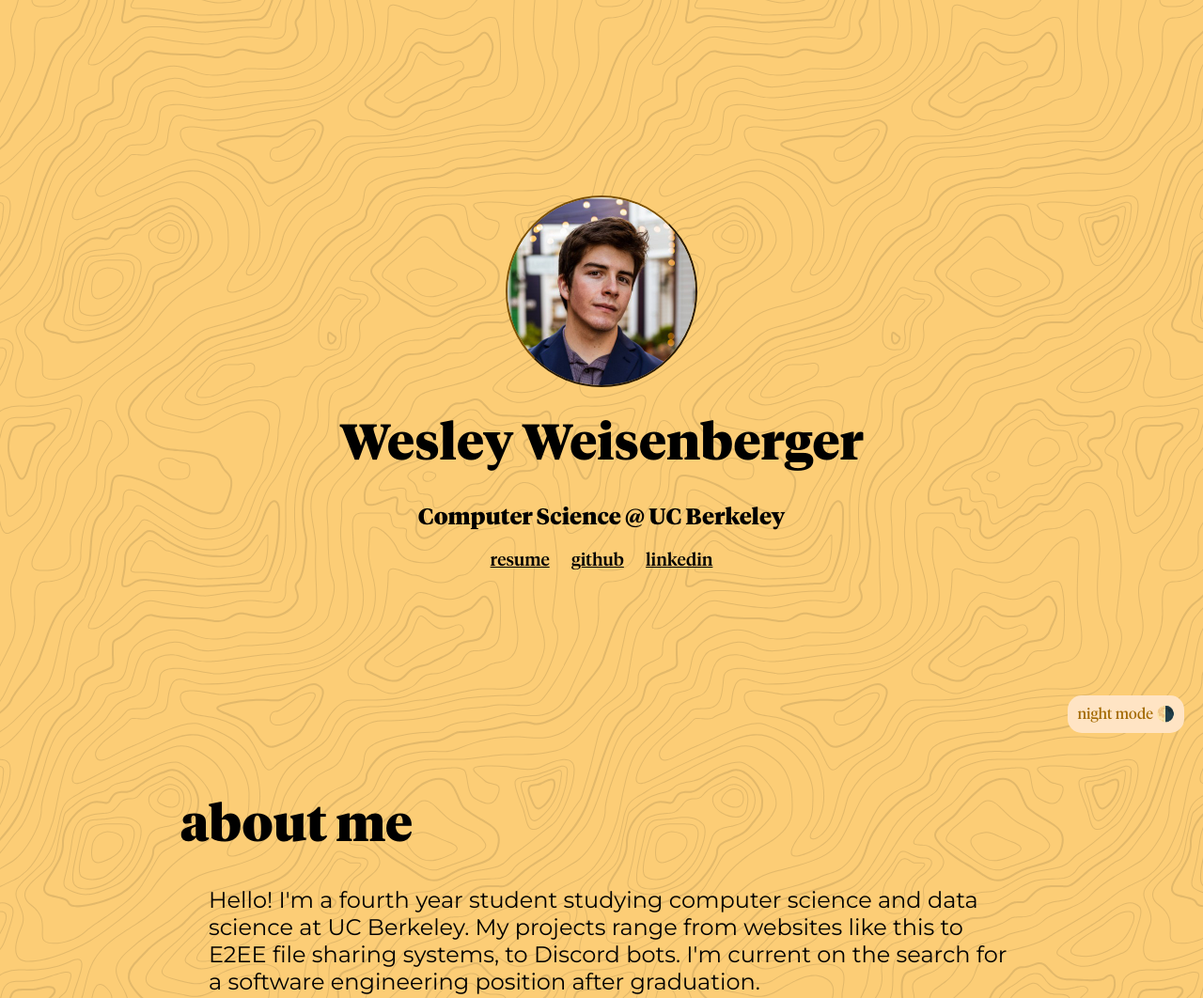
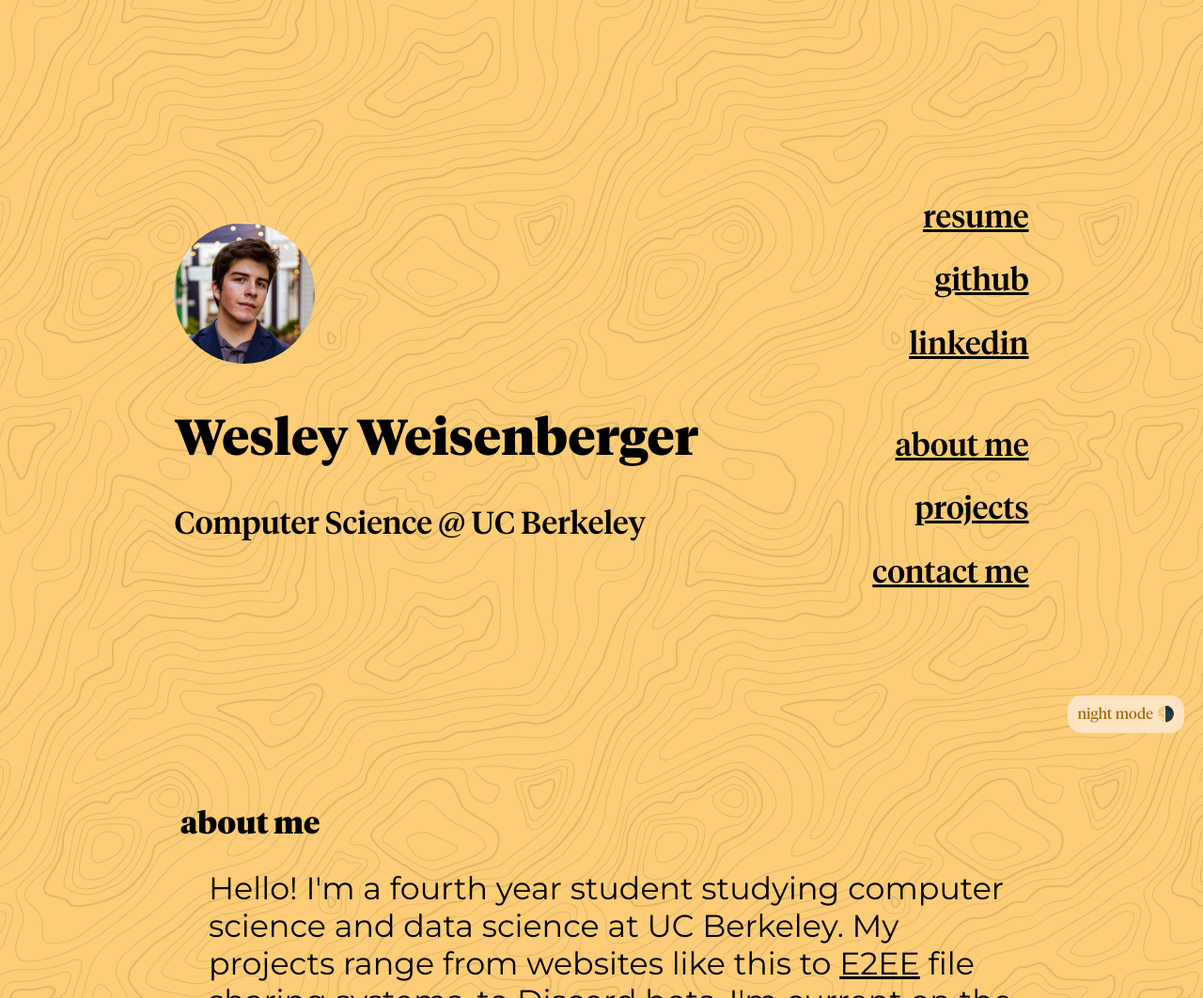
Before and after one commit to wesleynw/fullstackdecal-proj1, a plain HTML site: page index.html in a window 1280 px wide. Shown: the top 1062 px of the page at 94% size. Drawn offline with Linux system fonts and the light colour scheme.

Commit message:
big edits

```diff
--- a/index.html
+++ b/index.html
@@ -1,89 +1,144 @@
 <!DOCTYPE html>
 <html lang="en">
-
   <head>
     <link rel="stylesheet" href="./styles.css" />
-    <meta charset="UTF-8">
-    <meta name="viewport" content="width=device-width, initial-scale=1.0">
+    <meta charset="UTF-8" />
+    <meta name="viewport" content="width=device-width, initial-scale=1.0" />
     <title>Wesley Weisenberger</title>
 
-    <link rel="preconnect" href="https://fonts.googleapis.com">
-    <link rel="preconnect" href="https://fonts.gstatic.com" crossorigin>
-    <link href="https://fonts.googleapis.com/css2?family=Montserrat&display=swap" rel="stylesheet">
-
+    <link rel="preconnect" href="https://fonts.googleapis.com" />
+    <link rel="preconnect" href="https://fonts.gstatic.com" crossorigin />
+    <link
+      href="https://fonts.googleapis.com/css2?family=Montserrat&display=swap"
+      rel="stylesheet"
+    />
   </head>
 
   <body>
     <!-- visitor counter: {{views}} -->
+    <div id="night-mode-container">
+      <a id="night-mode-button">night mode 🌗</a>
+    </div>
 
     <div id="greyscreen"></div>
 
     <div id="landing">
-        <div id="night-mode-container">
-            <a id="night-mode-button">night mode 🌗</a>
+      <div class="vertical-fb">
+        <img src="./pfp.jpg" id="pfp" />
+
+        <div id="name-placeholder"></div>
+
+        <div id="name-box">
+          <a href="#landing" id="name">
+            <h1 id="name-text">Wesley Weisenberger</h1>
+          </a>
         </div>
 
-        <div id="landing-top-padding"></div>
+        <h2 id="frontpage-subtitle">Computer Science @ UC Berkeley</h2>
+      </div>
 
-        <img src="./pfp.jpg" id="pfp" />
+      <div class="vertical-fb" style="text-align: right">
+        <h2>
+          <a
+            href="./Wesley_Weisenberger_resume.pdf"
+            target="_blank"
+            rel="noopener noreferrer"
+            class="external-link"
+          >
+            resume
+          </a>
+          <img src="./arrow-up.svg" class="arrow" />
+        </h2>
+        <h2>
+          <a
+            href="https://github.com/wesleynw/"
+            target="_blank"
+            rel="noopener noreferrer"
+            class="external-link"
+            >github</a
+          >
+          <img src="./arrow-up.svg" class="arrow" />
+        </h2>
+        <h2>
+          <a
+            href="https://www.linkedin.com/in/wesleynw/"
+            target="_blank"
+            rel="noopener noreferrer"
+            class="external-link"
+            >linkedin</a
+          >
+          <img src="./arrow-up.svg" class="arrow" />
+        </h2>
 
+        <div style="height: 40px"></div>
 
-        <div id="name-placeholder"></div>
-        <div id="name-box"><a href="#landing" id="name">
-                <h1 id="name-text">Wesley Weisenberger</h1>
-            </a></div>
-        <h2 id="frontpage-subtitle">Computer Science @ UC Berkeley</h2>
+        <h2>
+          <a href="#about-me" class="internal-link">about me</a>
+          <img src="./arrow-down.svg" class="arrow" />
+        </h2>
+        <h2>
+          <a href="#projects" class="internal-link">projects</a>
+          <img src="./arrow-down.svg" class="arrow" />
+        </h2>
+        <h2>
+          <a href="contact-me" class="internal-link">contact me</a>
+          <img src="./arrow-down.svg" class="arrow" />
+        </h2>
+      </div>
 
-        <div id="picker">
+      <!-- <div id="picker">
             <a href="./Wesley_Weisenberger_resume.pdf" target="_blank" rel="noopener noreferrer">resume</a>
             <a href="https://github.com/wesleynw/" target="_blank" rel="noopener noreferrer">github</a>
             <a href="https://www.linkedin.com/in/wesleynw/" target="_blank" rel="noopener noreferrer">linkedin</a>
-        </div>
-
+        </div> -->
     </div>
 
     <div class="content-container">
-        <h1>about me</h1>
+      <h1 id="about-me">about me</h1>
       <h2 class="project-description">
-            Hello! I'm a fourth year student studying computer science and data science at UC Berkeley. My
-            projects range from websites like this to <a href="https://en.wikipedia.org/wiki/End-to-end_encryption"
-                target="_blank" rel="noopener noreferrer">E2EE</a> file sharing systems, to Discord bots. I'm current on
-            the search for a software engineering position after graduation.
+        Hello! I'm a fourth year student studying computer science and data
+        science at UC Berkeley. My projects range from websites like this to
+        <a
+          href="https://en.wikipedia.org/wiki/End-to-end_encryption"
+          target="_blank"
+          rel="noopener noreferrer"
+          >E2EE</a
+        >
+        file sharing systems, to Discord bots. I'm current on the search for a
+        software engineering position after graduation.
       </h2>
     </div>
 
     <div class="content-container">
-        <h1>projects</h1>
+      <h1 id="projects">projects</h1>
       <h2 style="margin-left: auto">End To End Encrypted File System</h2>
 
       <div class="project">
         <!-- <div class="project-picture" style="height: 30vw;top: 0px; left: 0px;"></div> -->
-            <img id="e2ee-img" class=project-picture src="./b.png" />
+        <img id="e2ee-img" class="project-picture" src="./b.png" />
         <h2 class="content project-description">
-                Lorem ipsum dolor sit amet, consectetur adipiscing elit, sed do eiusmod tempor incididunt ut labore et
-                dolore magna aliqua. Ut enim ad minim veniam, quis nostrud exercitation ullamco laboris nisi ut aliquip
-                ex
-                ea commodo consequat. Duis aute irure dolor in reprehenderit in voluptate velit esse cillum dolore eu
-                fugiat
-                nulla pariatur. Excepteur sint occaecat cupidatat non proident, sunt in culpa qui officia deserunt
-                mollit
-                anim id est laborum.
+          Lorem ipsum dolor sit amet, consectetur adipiscing elit, sed do
+          eiusmod tempor incididunt ut labore et dolore magna aliqua. Ut enim ad
+          minim veniam, quis nostrud exercitation ullamco laboris nisi ut
+          aliquip ex ea commodo consequat. Duis aute irure dolor in
+          reprehenderit in voluptate velit esse cillum dolore eu fugiat nulla
+          pariatur. Excepteur sint occaecat cupidatat non proident, sunt in
+          culpa qui officia deserunt mollit anim id est laborum.
         </h2>
       </div>
     </div>
     <div class="content-container">
       <h2 class="content">
-            Lorem ipsum dolor sit amet, consectetur adipiscing elit, sed do eiusmod tempor incididunt ut labore et
-            dolore magna aliqua. Ut enim ad minim veniam, quis nostrud exercitation ullamco laboris nisi ut aliquip ex
-            ea commodo consequat. Duis aute irure dolor in reprehenderit in voluptate velit esse cillum dolore eu fugiat
-            nulla pariatur. Excepteur sint occaecat cupidatat non proident, sunt in culpa qui officia deserunt mollit
-            anim id est laborum.
+        Lorem ipsum dolor sit amet, consectetur adipiscing elit, sed do eiusmod
+        tempor incididunt ut labore et dolore magna aliqua. Ut enim ad minim
+        veniam, quis nostrud exercitation ullamco laboris nisi ut aliquip ex ea
+        commodo consequat. Duis aute irure dolor in reprehenderit in voluptate
+        velit esse cillum dolore eu fugiat nulla pariatur. Excepteur sint
+        occaecat cupidatat non proident, sunt in culpa qui officia deserunt
+        mollit anim id est laborum.
       </h2>
     </div>
-    <div class="content">
-
-    </div>
+    <div class="content"></div>
   </body>
   <script src="./scripts.js"></script>
-
 </html>
--- a/scripts.js
+++ b/scripts.js
@@ -8,30 +8,30 @@ document.querySelectorAll('a[href^="#"]').forEach((anchor) => {
   });
 });
 
-let nameElem = document.getElementById("name-box");
+// let nameElem = document.getElementById("name-box");
 
-function updateHeader() {
-  let topOfSubtitle = document.getElementById("name-placeholder").offsetTop;
+// function updateHeader() {
+//   let topOfSubtitle = document.getElementById("name-placeholder").offsetTop;
 
-  scrollpos = window.scrollY;
-  let className = "";
-  nameElem.classList.remove("fixed");
-  nameElem.classList.remove("header-bg-night");
-  nameElem.classList.remove("header-bg");
+//   scrollpos = window.scrollY;
+//   let className = "";
+//   nameElem.classList.remove("fixed");
+//   nameElem.classList.remove("header-bg-night");
+//   nameElem.classList.remove("header-bg");
 
-  if (nightModeActivated == true) {
-    className = "header-bg-night";
-  } else {
-    className = "header-bg";
-  }
+//   if (nightModeActivated == true) {
+//     className = "header-bg-night";
+//   } else {
+//     className = "header-bg";
+//   }
 
-  if (scrollpos >= topOfSubtitle) {
-    nameElem.classList.add(className);
-    nameElem.classList.add("fixed");
-  }
-}
+//   if (scrollpos >= topOfSubtitle) {
+//     nameElem.classList.add(className);
+//     nameElem.classList.add("fixed");
+//   }
+// }
 
-window.addEventListener("scroll", updateHeader);
+// window.addEventListener("scroll", updateHeader);
 
 let nightModeActivated = false;
 
@@ -56,7 +56,7 @@ function nightModeToggle() {
 
     nightModeActivated = false;
   }
-  updateHeader();
+  // updateHeader();
 }
 
 let activatePic = "";
--- a/styles.css
+++ b/styles.css
@@ -20,26 +20,14 @@
 }
 
 body {
-    /* background-color: rgb(253, 206, 120); */
     background-color: #fccd76;
     background-image: url("./topography.svg");
-    /* background-image: url(./a.jpg); */
-    /* background-image: url(./VHS\ Thumbnail.jpg); */
-    /* background-size: contain; */
-    /* fill-opacity: 40%; */
-    /* fill: #fbecd0; */
-    /* opacity: 0.5; */
-    /* background-color: rgb(240, 235, 210); */
     display: flex;
     flex-direction: column;
     align-items: center;
-    /* text-align: center; */
     justify-content: center;
-
     font-family: "Tiempos Headline";
-
     transition: all 0.15s;
-    /* color: rgb(229, 158, 109); */
 }
 
 #greyscreen {
@@ -76,43 +64,69 @@ body {
 }
 
 #landing {
-    /* position: absolute; */
     height: 100vh;
+    width: 100vw;
     overflow-y: visible;
     display: flex;
+    flex-direction: row;
+    justify-content: space-evenly;
+    align-items: center;
+}
+
+.vertical-fb {
+    display: flex;
     flex-direction: column;
-    justify-content: center;
-    align-items: center;
+}
+
+.vertical-fb h2 {
+    margin-bottom: 0px;
+}
+
+.external-link:hover {
+    transform: translateX(5px);
+}
+
+.internal-link:hover {
+    transform: translateX(-5px);
+}
+
+.vertical-fb a:hover~.arrow {
+    opacity: 1;
+}
+
+.vertical-fb a {
+    display: inline-block;
+    transition: transform 0.2s;
+}
+
+.arrow {
+    position: absolute;
+    opacity: 0;
+    width: 30px;
+    transition: opacity 0.25s;
 }
 
 #pfp {
     border-radius: 50%;
-    width: 200px;
+    width: 150px;
     transition: transform .1s ease-in-out;
     margin-bottom: 20px;
-    border-color: #7b5000;
-    border-width: 2px;
-    border-style: outset;
+    /* border-color: #7b5000; */
+    /* border-width: 2px;
+    border-style: outset; */
 }
 
 #pfp:hover {
     transform: rotate(3deg) scale(1.05);
-
 }
 
 #name-text:hover {
     text-decoration: underline;
 }
 
-a {
-    color: inherit;
-    text-decoration: none;
-    transition: text-decoration 0.1s;
-    cursor: pointer;
-}
-
-h1 {
+.vertical-fb h1 {
     font-size: 40pt;
+    padding-top: 20px;
     margin-top: 10px;
     margin-bottom: 10px;
     transition: color, 0.3s;
@@ -121,22 +135,34 @@ h1 {
     display: inline-block;
 }
 
-#picker a {
+h2 {
+    font-size: 25pt;
+    font-weight: 500;
+}
+
+/* #picker a {
     font-family: "Tiempos Headline";
     font-size: 14pt;
     font-weight: 500;
     padding: 10px;
     transition: color, 0.3s;
     text-decoration: underline;
+} */
+
+a {
+    color: inherit;
+    text-decoration: underline;
+    transition: text-decoration 1s;
+    cursor: pointer;
 }
 
-a:hover {
-    text-decoration: underline;
+h2:hover {
+    /* text-decoration: underline; */
 }
 
 #name-box {
     top: 0px;
-    position: sticky;
+    /* position: sticky; */
     transition: background-color 0.15s;
     text-align: center;
 }
@@ -199,12 +225,12 @@ a:hover {
     transition: all 0.25s;
 }
 
-.project-picture:hover {
-    /* border-color: azure;
+/* .project-picture:hover {
+    border-color: azure;
     border-style: inset;
-    border-radius: 5px; */
-    /* transform: scale(1.025); */
-}
+    border-radius: 5px;
+    transform: scale(1.025);
+} */
 
 .project-picture-zoomed {
     /* display: block; */
@@ -223,10 +249,19 @@ a:hover {
 }
 
 
+@media screen and (max-width: 600px) {
+    .vertical-fb {
+        align-items: center;
+    }
 
+    #landing {
+        flex-direction: column;
+    }
 
+    #pfp {
+        width: 200px;
+    }
 
-@media screen and (max-width: 600px) {
     h1 {
         font-size: 25pt;
     }
```
Also changed, not shown: arrow-down.svg (added), arrow-up.svg (added). Lines whose indentation alone changed are shown as unchanged.
